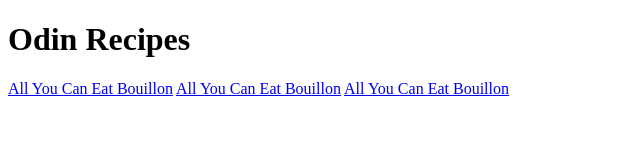
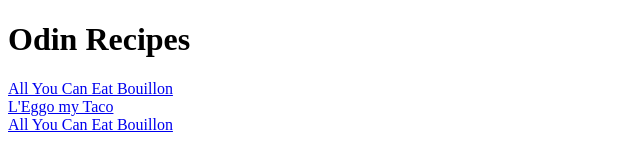
Before and after one commit to danielopoulos321/odin-recipes, a plain HTML site: page index.html in a window 1280 px wide. Shown: the whole page, without its empty margins (0-640 px from the left). Drawn offline with Linux system fonts and the light colour scheme.

Commit message:
Fix index links

```diff
--- a/index.html
+++ b/index.html
@@ -9,7 +9,9 @@
 <body>
     <h1>Odin Recipes</h1>
     <a href="./recipes/bouillon.html">All You Can Eat Bouillon</a>
-    <a href="./recipes/bouillon.html">All You Can Eat Bouillon</a>
+    <br>
+    <a href="./recipes/waffle-taco.html">L'Eggo my Taco</a>
+    <br>
     <a href="./recipes/bouillon.html">All You Can Eat Bouillon</a>
 </body>
 </html>
```
